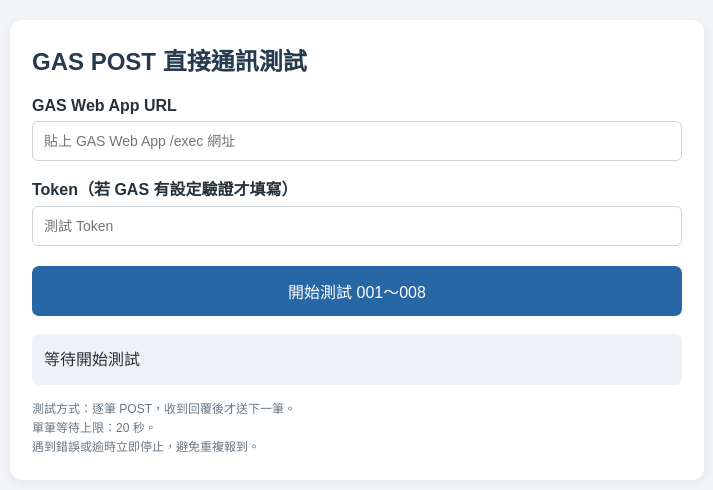
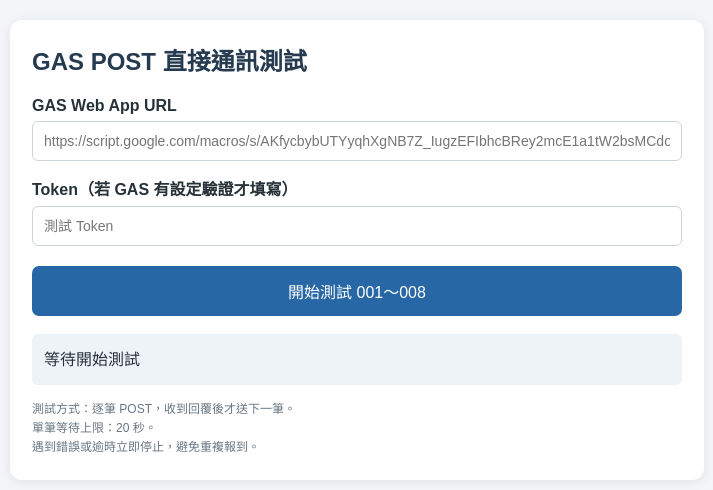
Before and after one commit to steven002640/steven002640.github.io, a plain HTML site: page gas_post_test.html in a window 1280 px wide. Shown: the whole page, without its empty margins (283-996 px from the left). Drawn offline with Linux system fonts and the light colour scheme.

Commit message:
Update gas_post_test.html

```diff
--- a/gas_post_test.html
+++ b/gas_post_test.html
@@ -120,7 +120,7 @@
   <input
     id="gasUrl"
     type="url"
-    placeholder="貼上 GAS Web App /exec 網址"
+    placeholder="https://script.google.com/macros/s/AKfycbybUTYyqhXgNB7Z_IugzEFIbhcBRey2mcE1a1tW2bsMCdo6630IP1r4qixdb1aSQUW3/exec"
   >
 
   <label>Token（若 GAS 有設定驗證才填寫）</label>
```
